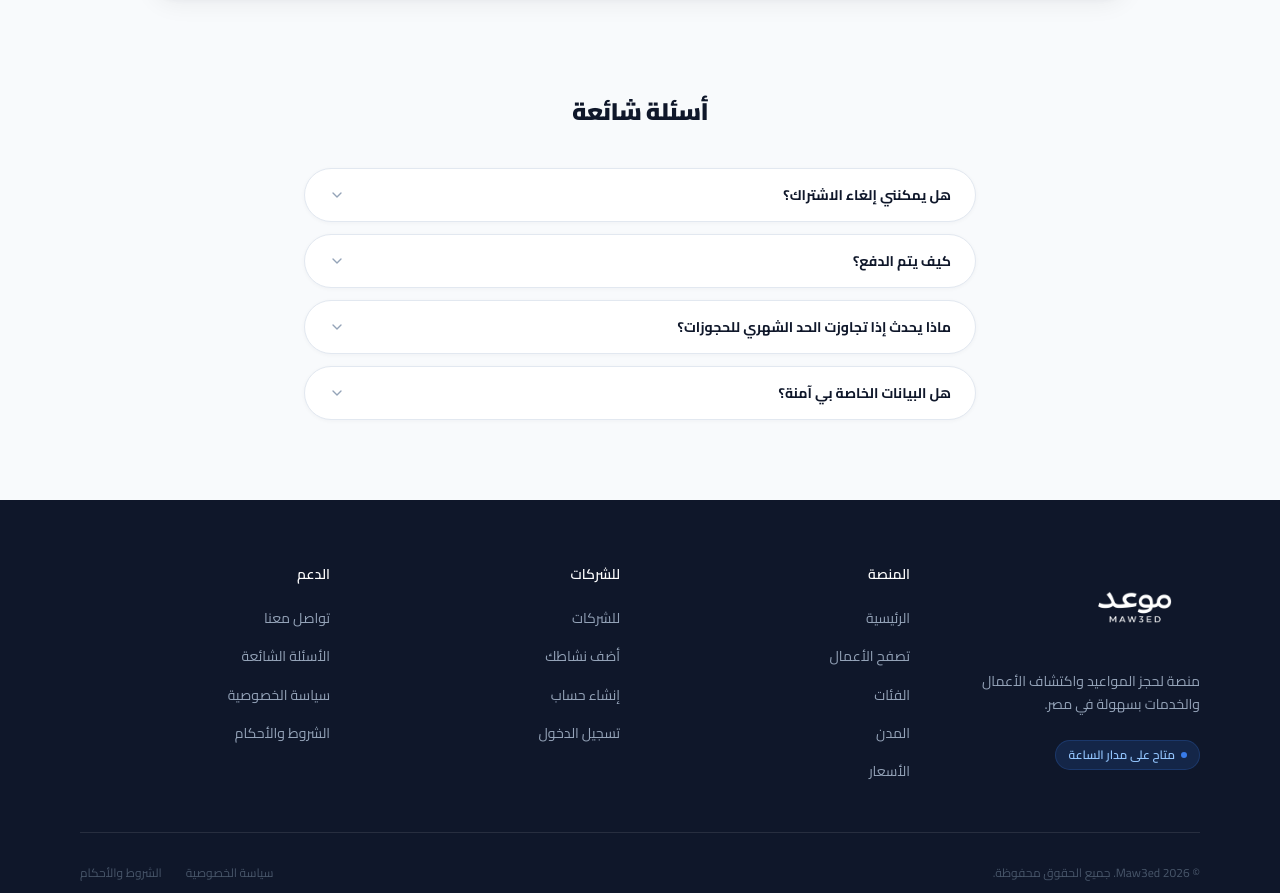
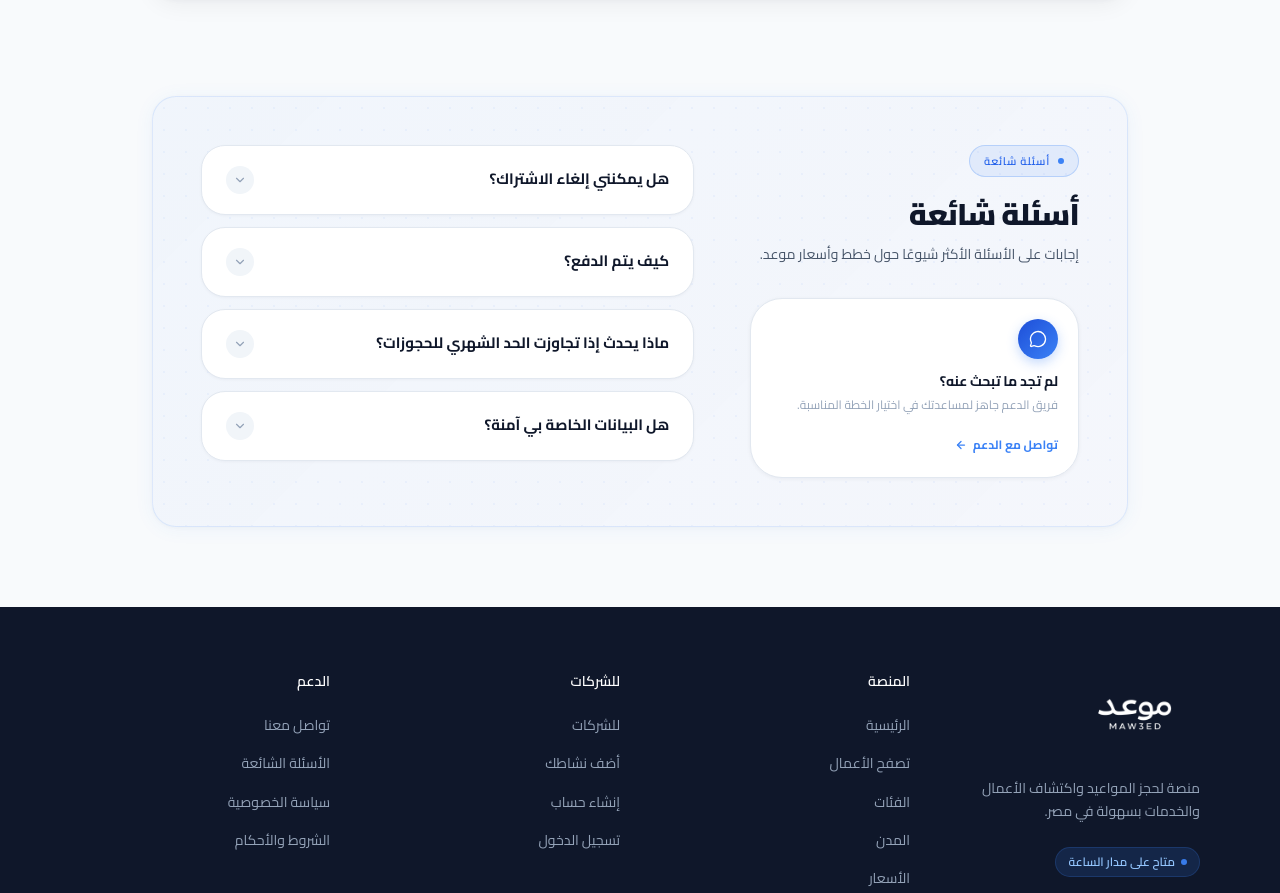
Before and after one commit to Amrwar/MAW3ED, a Next.js app: page /pricing in a window 1280 px wide. Shown: the part 1591-2484 px from the top of the page. Built offline with nearby package versions, Linux system fonts and the light colour scheme; no server answers.

Commit message:
Re-designed the faq on the pricing page

```diff
--- a/src/app/pricing/page.tsx
+++ b/src/app/pricing/page.tsx
@@ -2,7 +2,7 @@
 
 import { useState } from "react";
 import Link from "next/link";
-import { Check, Minus, Zap, Crown, Sparkles, ChevronDown } from "lucide-react";
+import { Check, Minus, Zap, Crown, Sparkles, ChevronDown, MessageCircle, ArrowRight, ArrowLeft } from "lucide-react";
 import Navbar from "@/components/layout/Navbar";
 import Footer from "@/components/layout/Footer";
 import PageHero from "@/components/shared/PageHero";
@@ -544,74 +544,193 @@ export default function PricingPage() {
             </div>
 
             {/* ══════════════════════════════════════════════
-                FAQ accordion
+                FAQ section — premium branded block
             ══════════════════════════════════════════════ */}
-            <div className="mt-24 max-w-2xl mx-auto">
+            <div className="mt-24">
 
-              <div className="text-center mb-10">
+              {/* Outer surface card */}
+              <div
+                className="relative overflow-hidden rounded-3xl"
+                style={{
+                  background: "linear-gradient(135deg, rgba(59,130,246,0.04) 0%, rgba(99,102,241,0.025) 100%)",
+                  border:     "1px solid rgba(59,130,246,0.13)",
+                  boxShadow:  "0 2px 20px rgba(59,130,246,0.06), 0 1px 4px rgba(15,23,42,0.03)",
+                }}
+              >
+                {/* Dot-grid texture */}
+                <div
+                  aria-hidden
+                  className="absolute inset-0 pointer-events-none"
+                  style={{
+                    backgroundImage: "radial-gradient(circle, rgba(59,130,246,0.055) 1px, transparent 1px)",
+                    backgroundSize:  "22px 22px",
+                  }}
+                />
+
+                <div className="relative z-10 p-8 lg:p-12">
+                  {/* Two-column: heading + support CTA | accordion */}
+                  <div className="grid lg:grid-cols-[1fr_1.5fr] gap-10 lg:gap-14 items-start">
+
+                    {/* ── Left: heading + support CTA ── */}
+                    <div>
+
+                      {/* Eyebrow badge */}
+                      <div className="inline-flex items-center gap-2 px-3.5 py-1.5 rounded-full border border-[#3B82F6]/25 bg-[#3B82F6]/10 mb-5">
+                        <span className="w-1.5 h-1.5 rounded-full bg-[#3B82F6]" />
+                        <span
+                          className="font-semibold uppercase"
+                          style={{ color: "#2563EB", fontSize: 11, letterSpacing: "0.07em" }}
+                        >
+                          {isAr ? "أسئلة شائعة" : "FAQ"}
+                        </span>
+                      </div>
+
+                      {/* Heading */}
                       <h2
-                  className="text-2xl font-black text-[#0F172A]"
-                  style={{ letterSpacing: "-0.025em" }}
+                        className="text-2xl lg:text-3xl font-black text-[#0F172A] mb-3"
+                        style={{ letterSpacing: "-0.025em", lineHeight: 1.15 }}
                       >
                         {p.faqTitle}
                       </h2>
+
+                      {/* Subtitle */}
+                      <p className="text-sm text-[#475569] leading-relaxed mb-8">
+                        {isAr
+                          ? "إجابات على الأسئلة الأكثر شيوعًا حول خطط وأسعار موعد."
+                          : "Answers to the most common questions about Maw3ed plans and pricing."}
+                      </p>
+
+                      {/* Support CTA card */}
+                      <div
+                        className="rounded-2xl p-5"
+                        style={{
+                          background: "#FFFFFF",
+                          border:     "1px solid #E2E8F0",
+                          boxShadow:  "0 1px 4px rgba(15,23,42,0.05)",
+                        }}
+                      >
+                        {/* Icon */}
+                        <div
+                          className="w-10 h-10 rounded-xl flex items-center justify-center mb-3"
+                          style={{
+                            background: "linear-gradient(135deg, #1D4ED8 0%, #3B82F6 100%)",
+                            boxShadow:  "0 4px 12px rgba(59,130,246,0.30)",
+                          }}
+                        >
+                          <MessageCircle size={18} className="text-white" strokeWidth={1.75} />
                         </div>
 
+                        <p
+                          className="text-sm font-bold text-[#0F172A] mb-1"
+                          style={{ letterSpacing: "-0.01em" }}
+                        >
+                          {isAr ? "لم تجد ما تبحث عنه؟" : "Still have questions?"}
+                        </p>
+                        <p className="text-xs text-[#94A3B8] mb-4" style={{ lineHeight: 1.6 }}>
+                          {isAr
+                            ? "فريق الدعم جاهز لمساعدتك في اختيار الخطة المناسبة."
+                            : "Our support team is ready to help you choose the right plan."}
+                        </p>
+
+                        <Link
+                          href="/contact"
+                          className="inline-flex items-center gap-1.5 text-xs font-bold transition-colors duration-150"
+                          style={{ color: "#3B82F6" }}
+                          onMouseEnter={(e) => { e.currentTarget.style.color = "#1D4ED8"; }}
+                          onMouseLeave={(e) => { e.currentTarget.style.color = "#3B82F6"; }}
+                        >
+                          {isAr ? "تواصل مع الدعم" : "Contact support"}
+                          {isAr
+                            ? <ArrowLeft  size={12} strokeWidth={2.5} />
+                            : <ArrowRight size={12} strokeWidth={2.5} />}
+                        </Link>
+                      </div>
+                    </div>
+
+                    {/* ── Right: accordion ── */}
                     <div className="space-y-3">
                       {p.faqs.map(({ q, a }, i) => {
                         const isOpen = openFaq === i;
                         return (
                           <div
                             key={i}
-                      className="rounded-2xl overflow-hidden"
+                            className="rounded-3xl bg-white overflow-hidden"
                             style={{
-                        border:     isOpen ? "1.5px solid rgba(59,130,246,0.28)" : "1px solid #E2E8F0",
-                        background: "#FFFFFF",
+                              border:     isOpen
+                                ? "1.5px solid rgba(59,130,246,0.32)"
+                                : "1px solid #E2E8F0",
                               boxShadow:  isOpen
-                          ? "0 4px 16px rgba(59,130,246,0.08)"
-                          : "0 1px 4px rgba(15,23,42,0.04)",
-                        transition: "box-shadow 0.2s ease, border-color 0.2s ease",
+                                ? "0 4px 20px rgba(59,130,246,0.10), 0 1px 4px rgba(15,23,42,0.04)"
+                                : "0 1px 3px rgba(15,23,42,0.04)",
+                              borderInlineStart: isOpen
+                                ? "3px solid #3B82F6"
+                                : undefined,
+                              transition: "border-color 0.2s ease, box-shadow 0.2s ease",
                             }}
                           >
+                            {/* Question trigger */}
                             <button
                               type="button"
                               onClick={() => setOpenFaq(isOpen ? null : i)}
-                        className="w-full flex items-center justify-between gap-4 px-6 py-4 text-start"
+                              className="w-full flex items-center justify-between gap-4 px-6 py-5 text-start"
                             >
                               <span
-                          className="text-sm font-bold"
+                                className="text-[15px] font-bold leading-snug"
                                 style={{ color: isOpen ? "#1D4ED8" : "#0F172A" }}
                               >
                                 {q}
                               </span>
+
+                              {/* Chevron pill */}
+                              <div
+                                className="w-7 h-7 rounded-full flex items-center justify-center shrink-0"
+                                style={{
+                                  background:  isOpen ? "#DBEAFE" : "#F1F5F9",
+                                  transition:  "background 0.2s ease",
+                                  flexShrink:  0,
+                                }}
+                              >
                                 <ChevronDown
-                          size={16}
+                                  size={14}
                                   style={{
-                            color:      isOpen ? "#3B82F6" : "#94A3B8",
+                                    color:      isOpen ? "#2563EB" : "#94A3B8",
                                     transform:  isOpen ? "rotate(180deg)" : "rotate(0deg)",
-                            transition: "transform 0.2s ease",
-                            flexShrink: 0,
+                                    transition: "transform 0.25s ease, color 0.2s ease",
                                   }}
                                 />
+                              </div>
                             </button>
-                      {isOpen && (
+
+                            {/* Answer — CSS grid-rows animation (no JS height calc) */}
                             <div
-                          className="px-6 pb-5"
-                          style={{ borderTop: "1px solid rgba(59,130,246,0.10)" }}
+                              style={{
+                                display:           "grid",
+                                gridTemplateRows:  isOpen ? "1fr" : "0fr",
+                                transition:        "grid-template-rows 0.25s ease",
+                              }}
+                            >
+                              <div style={{ overflow: "hidden" }}>
+                                <div
+                                  className="px-6 pb-6"
+                                  style={{ borderTop: "1px solid rgba(59,130,246,0.08)" }}
                                 >
                                   <p
-                            className="text-sm leading-relaxed"
-                            style={{ color: "#475569" }}
+                                    className="text-sm pt-4"
+                                    style={{ color: "#475569", lineHeight: 1.75 }}
                                   >
                                     {a}
                                   </p>
                                 </div>
-                      )}
+                              </div>
+                            </div>
                           </div>
                         );
                       })}
                     </div>
 
+                  </div>
+                </div>
+              </div>
             </div>
 
           </div>
```
Also changed, not shown: 1 other file (tests, documents, lock files or other folders). Lines whose indentation alone changed are shown as unchanged.
